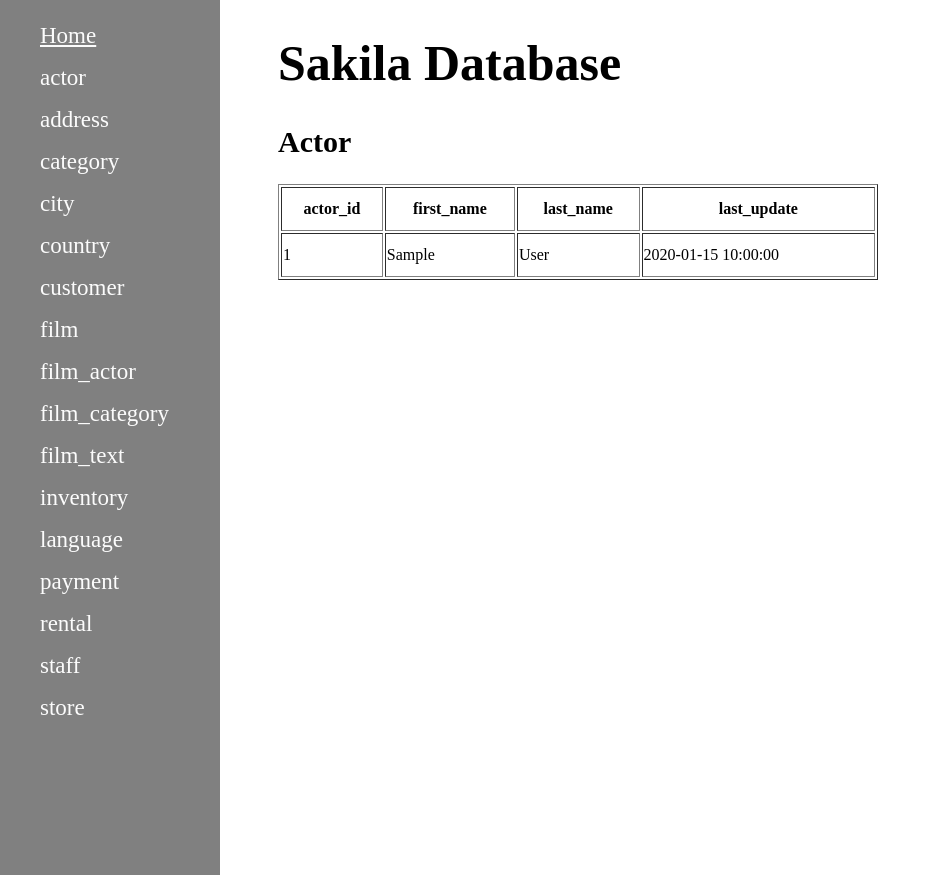
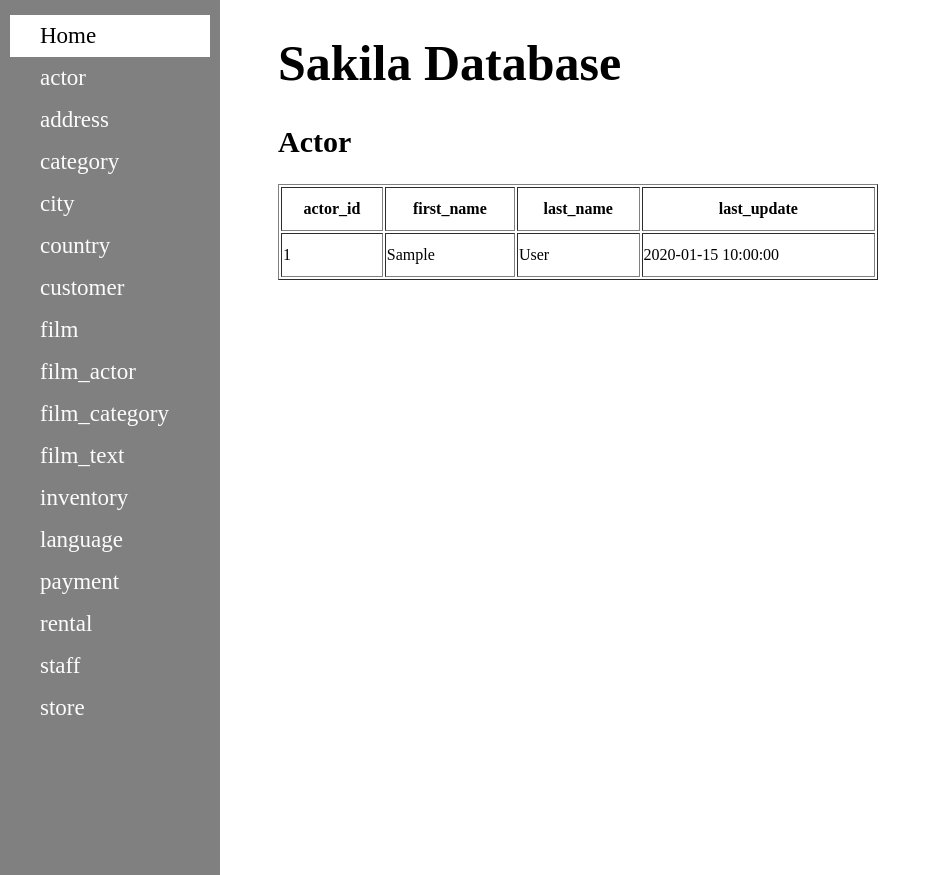
Before and after one commit to JiaHui9012/JiaHui9012, a PHP site: page /actor.php in a window 1280 px wide, with the pointer over the restyled element. Shown: the whole page, without its empty margins (0-931 px from the left). Run offline with PHP 8.4, Linux system fonts and the light colour scheme; tables that the repository leaves empty or names only in its code hold one stand-in row (values such as "Sample post").

Commit message:
Update actor.php

```diff
--- a/actor.php
+++ b/actor.php
@@ -66,7 +66,8 @@
 			}*/
 
 			.sidebar a:hover {
-				text-decoration: underline;
+				color: black;
+  				background-color: white;
 			}
 
 		</style>
```
